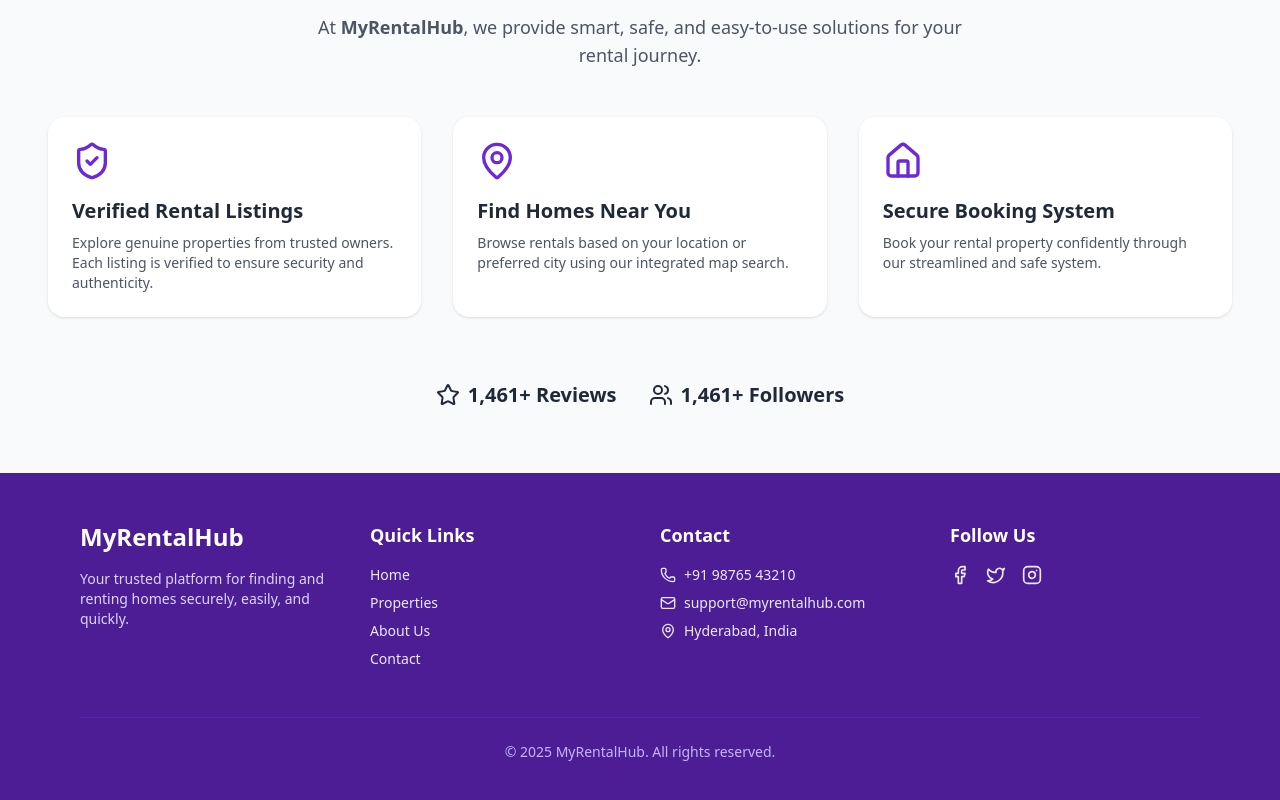
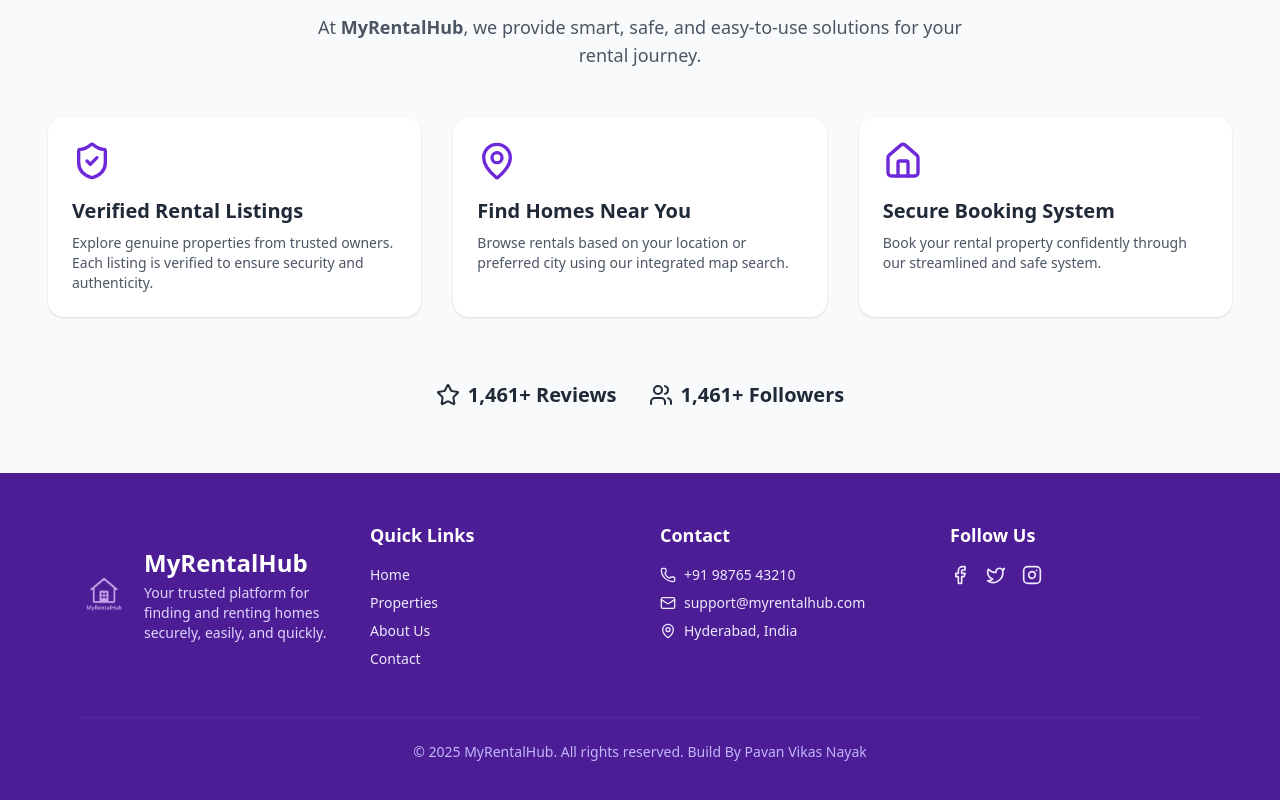
Before and after one commit to pavanvikas36/My-React-Project-MyRentalHub, a React (Vite) app: page / in a window 1280 px wide. Shown: the part 1155-1955 px from the top of the page. Built offline with nearby package versions, Linux system fonts and the light colour scheme; no server answers; the database is empty.

Commit message:
My React Project MyRentalHub

```diff
--- a/src/Components/Home/Footer/Footer.jsx
+++ b/src/Components/Home/Footer/Footer.jsx
@@ -1,4 +1,5 @@
 import React from "react";
+import logo from "../../../assets/MyRentalHubLogoDesign3.png"
 import { Facebook, Instagram, Mail, MapPin, Phone, Twitter } from "lucide-react";
 
 const Footer = () => {
@@ -6,11 +7,24 @@ const Footer = () => {
     <footer className="bg-violet-900 text-violet-100 px-6 md:px-20 py-12">
       <div className="max-w-7xl mx-auto grid grid-cols-1 sm:grid-cols-2 md:grid-cols-4 gap-10">
         {/* Brand Info */}
-        <div>
+        {/* <div>
           <h2 className="text-2xl font-bold text-white mb-4">MyRentalHub</h2>
           <p className="text-sm text-violet-200">
             Your trusted platform for finding and renting homes securely, easily, and quickly.
           </p>
+        </div> */}
+        <div className="flex items-center space-x-4">
+          <img
+            src={logo} // Replace with your actual logo path or URL
+            alt="MyRentalHub Logo"
+            className="w-15 h-12 rounded-full" // Adjust size and shape as needed
+          />
+          <div>
+            <h2 className="text-2xl font-bold text-white mb-1">MyRentalHub</h2>
+            <p className="text-sm text-violet-200">
+              Your trusted platform for finding and renting homes securely, easily, and quickly.
+            </p>
+          </div>
         </div>
 
         {/* Quick Links */}
@@ -47,7 +61,7 @@ const Footer = () => {
 
       {/* Bottom copyright */}
       <div className="mt-12 border-t border-violet-800 pt-6 text-center text-sm text-violet-300">
-        &copy; {new Date().getFullYear()} MyRentalHub. All rights reserved.
+        &copy; {new Date().getFullYear()} MyRentalHub. All rights reserved. Build By Pavan Vikas Nayak
       </div>
     </footer>
   );
```
